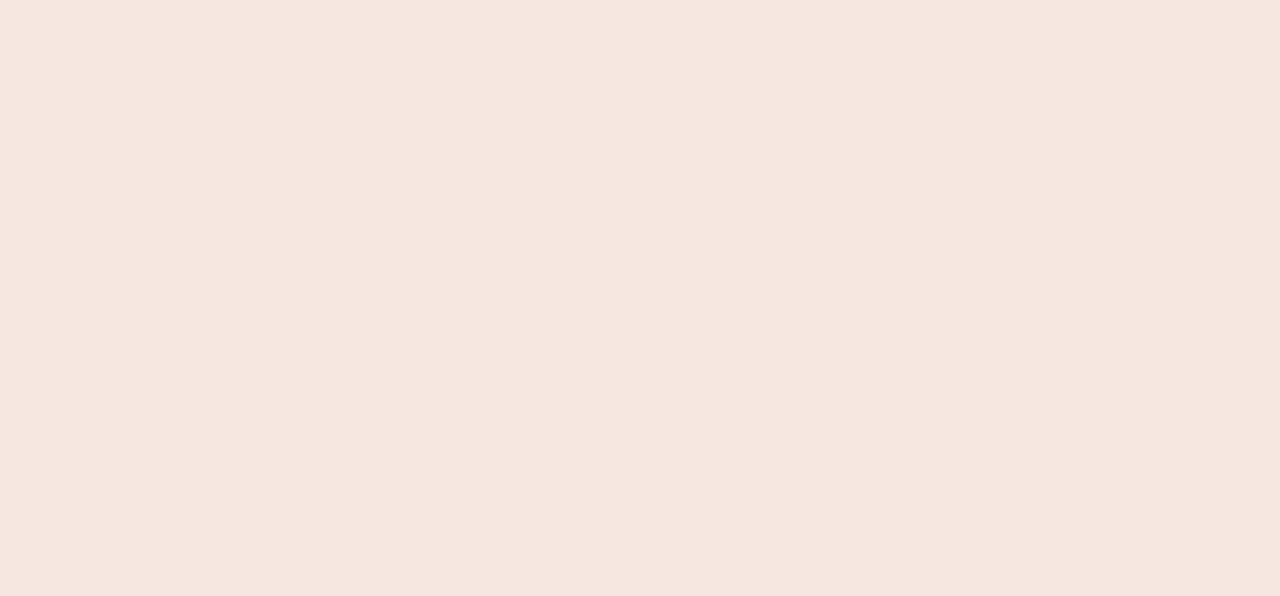
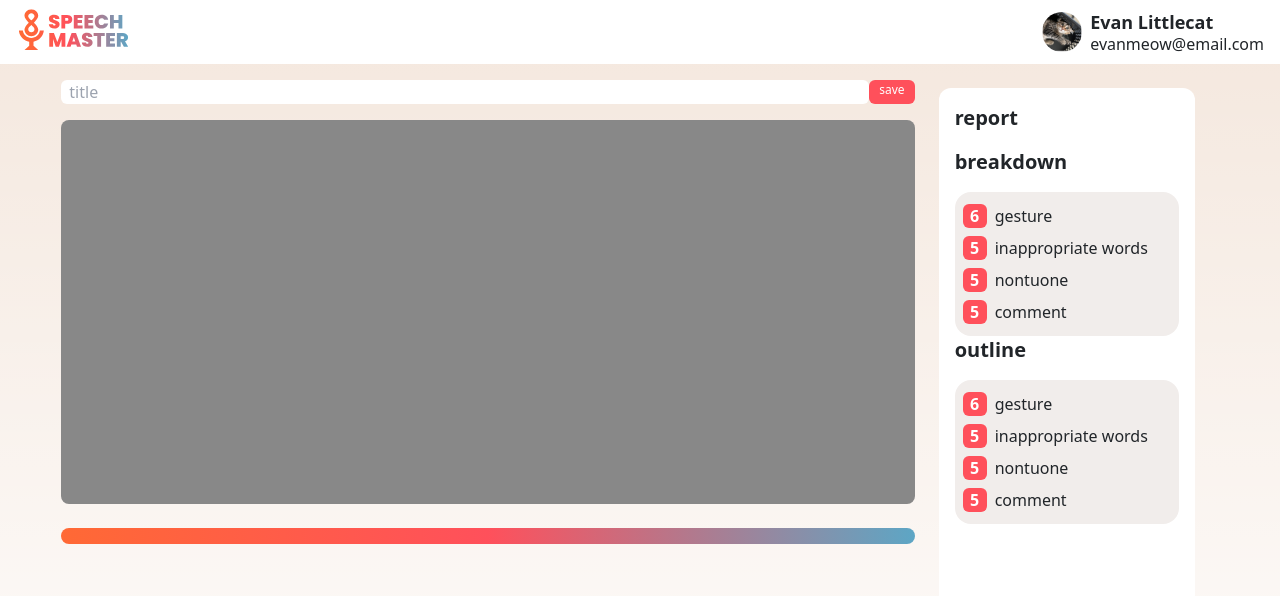
Before and after one commit to shahdivyank/speechmaster, a Next.js app: page /review in a window 1280 px wide. Shown: the top 596 px of the page. Built offline with nearby package versions, Linux system fonts and the light colour scheme.

Commit message:
frontend

```diff
--- a/src/app/audience/page.js
+++ b/src/app/audience/page.js
@@ -1,5 +1,24 @@
+import { breakdown } from "@/data/Breakdown";
 const audience = () => {
-  return <div className="text-black"></div>;
+  return (
+    <div className="w-full flex justify-center">
+      <div className="w-8/12 flex flex-col min-h-screen">
+        <div className="h-6 w-full flex my-3">
+          <textarea
+            className="px-2 resize-none rounded w-full"
+            placeholder="title"
+          />
+          <div className="px-2.5 pt-0.5 text-sm-white bg-sm-red rounded text-xs">
+            save
+          </div>
+        </div>
+        <div className="w-full h-96 rounded-lg bg-sm-grey" />
+        <div className=" h-4 rounded-full my-4 bg-gradient-to-r from-sm-orange via-sm-red to-sm-blue" />
+      </div>
+
+      <div className="w-1/5 m-4 bg-sm-white p-3 rounded"></div>
+    </div>
+  );
 };
 
 export default audience;
--- a/src/app/layout.js
+++ b/src/app/layout.js
@@ -1,5 +1,6 @@
 /* eslint-disable new-cap */
 "use client";
+import TitleBar from "@/components/TitleBar";
 import { SessionProvider } from "next-auth/react";
 import "./globals.css";
 import "bootstrap/dist/css/bootstrap.min.css";
@@ -20,7 +21,10 @@ export default function RootLayout({ children, session }) {
         refetchInterval={5 * 60}
         className="h-full"
       >
-        <body className="bg-sm-beige">{children}</body>
+        <body className="bg-sm-beige min-h-screen">
+          <TitleBar />
+          {children}
+        </body>
       </SessionProvider>
     </html>
   );
--- a/src/app/live/page.js
+++ b/src/app/live/page.js
@@ -1,5 +1,24 @@
+import { breakdown } from "@/data/Breakdown";
 const live = () => {
-  return <div className="text-black"></div>;
+  return (
+    <div className="w-full flex justify-center">
+      <div className="w-8/12 flex flex-col min-h-screen">
+        <div className="h-6 w-full flex my-3">
+          <textarea
+            className="px-2 resize-none rounded w-full"
+            placeholder="title"
+          />
+          <div className="px-2.5 pt-0.5 text-sm-white bg-sm-red rounded text-xs">
+            save
+          </div>
+        </div>
+        <div className="w-full h-96 rounded-lg bg-sm-grey" />
+        <div className=" h-4 rounded-full my-4 bg-gradient-to-r from-sm-orange via-sm-red to-sm-blue" />
+      </div>
+
+      <div className="w-1/5 m-4 bg-sm-white p-3 rounded-xl"></div>
+    </div>
+  );
 };
 
 export default live;
--- a/src/app/page.js
+++ b/src/app/page.js
@@ -1,19 +1,19 @@
-import TitleBar from "@/components/TitleBar";
+import ToolBar from "@/components/ToolBar";
 import Recording from "@/components/Recording";
 import { recordings } from "../data/Recordings";
 import NavBar from "@/components/NavBar";
-import cat from "../../public/cat.png";
+import { user } from "@/data/User";
 const home = () => {
   return (
     <div className="w-full min-h-screen flex">
       <NavBar
-        image={cat}
-        name="Evan Littlecat"
-        email="evanmeow@email.com"
-        categories={["Workshop", "Class Presentation", "Others"]}
+        image={user.image}
+        name={user.name}
+        email={user.email}
+        categories={user.categories}
       />
       <div className="p-3 w-3/4 bg-sm-beige">
-        <TitleBar />
+        <ToolBar />
         {recordings.map((recording, index) => (
           <Recording
             key={index}
--- a/src/app/review/page.js
+++ b/src/app/review/page.js
@@ -1,5 +1,51 @@
+import { breakdown } from "@/data/Breakdown";
 const review = () => {
-  return <div className="text-black"></div>;
+  return (
+    <div className="w-full flex justify-center">
+      <div className="w-8/12 flex flex-col min-h-screen">
+        <div className="h-6 w-full flex my-3">
+          <textarea
+            className="px-2 resize-none rounded w-full"
+            placeholder="title"
+          />
+          <div className="px-2.5 pt-0.5 text-sm-white bg-sm-red rounded text-xs">
+            save
+          </div>
+        </div>
+        <div className="w-full h-96 rounded-lg bg-sm-grey" />
+        <div className=" h-4 rounded-full my-4 bg-gradient-to-r from-sm-orange via-sm-red to-sm-blue" />
+      </div>
+
+      <div className="w-1/5 m-4 bg-sm-white p-3 rounded-xl">
+        <p className="font-bold text-xl">report</p>
+
+        <p className="font-bold text-xl">breakdown</p>
+        <div className=" p-2 rounded-2xl bg-sm-lightbeige">
+          {breakdown.map((item, index) => (
+            <div key={index} className="flex items-center">
+              <div className="mr-2 text-sm-white font-bold my-1 aspect-square bg-sm-red w-6 text-center rounded">
+                {" "}
+                {item.count}
+              </div>
+              {item.behavior}
+            </div>
+          ))}
+        </div>
+        <p className="font-bold text-xl">outline</p>
+        <div className=" p-2 rounded-2xl bg-sm-lightbeige">
+          {breakdown.map((item, index) => (
+            <div key={index} className="flex items-center">
+              <div className="mr-2 text-sm-white font-bold my-1 aspect-square bg-sm-red w-6 text-center rounded">
+                {" "}
+                {item.count}
+              </div>
+              {item.behavior}
+            </div>
+          ))}
+        </div>
+      </div>
+    </div>
+  );
 };
 
 export default review;
--- a/src/components/NavBar.jsx
+++ b/src/components/NavBar.jsx
@@ -23,7 +23,7 @@ const NavBar = ({ name, email, categories, image }) => {
           </div>
         </div>
         <textarea
-          className=" px-3 pt-1 h-7 w-full bg-sm-lightgrey text-sm-grey rounded text-xs"
+          className=" resize-none px-3 pt-1 h-7 w-full bg-sm-lightgrey text-sm-grey rounded text-xs"
           placeholder="search"
         />
         <div className="my-3 flex items-center">
@@ -35,7 +35,10 @@ const NavBar = ({ name, email, categories, image }) => {
         </div>
 
         {categories.map((category, index) => (
-          <div className="hover:bg-gray-100 rounded-sm active:bg-gray-100 transition-transform flex items-center px-3 py-1 cursor-pointer">
+          <div
+            key={index}
+            className="hover:bg-gray-100 rounded-sm active:bg-gray-100 transition-transform flex items-center px-3 py-1 cursor-pointer"
+          >
             <div
               className={`mx-2 rounded-full w-2.5 h-2.5 ${
                 index % 3 === 0
--- a/src/components/Recording.jsx
+++ b/src/components/Recording.jsx
@@ -13,6 +13,7 @@ const Recording = ({
 }) => {
   return (
     <div className={`w-full flex font-poppins p-3 ${format}`}>
+      <input className="mr-4" type="checkbox" />
       <Image
         src={image}
         alt="profile photo"
--- a/src/components/TitleBar.jsx
+++ b/src/components/TitleBar.jsx
@@ -1,31 +1,35 @@
 "use client";
 import React from "react";
+import Image from "next/image";
+import logo from "../../public/logo.svg";
+import { user } from "@/data/User";
 import Link from "next/link";
+const NavBar = () => {
+  return (
+    <div className="bg-sm-white justify-between flex px-3 py-2">
+      <Link
+        href="/"
+        className="scale-95 hover:opacity-80 active:opacity-60 transition-transform"
+      >
+        <Image src={logo} />
+      </Link>
+      <div className="flex items-center">
+        <div>
+          <Image
+            width="40"
+            className=" aspect-square rounded-full mr-2"
+            src={user.image}
+            alt="profile photo"
+          />
+        </div>
 
-import {
-  BsCheckSquare,
-  BsSortAlphaDown,
-  BsSortNumericDownAlt,
-} from "react-icons/bs";
-
-const format = "mx-1 active:opacity-70 hover:text-sm-orange cursor-pointer";
-const TitleBar = () => {
-  return (
-    <div className="flex justify-between text-black font-poppins items-end pb-3 ease-in-out transition-transform">
-      <p className="font-bold text-xl m-0 p-0">All Speeches</p>
-      <div className="text-xl flex items-center">
-        <BsCheckSquare className={`${format}`} />
-        <BsSortAlphaDown className={`${format} text-xl`} />
-        <BsSortNumericDownAlt className={`${format} text-xl`} />
-        <Link
-          href="/live"
-          className=" hover:scale-110 active:opacity-70 ml-2 no-underline text-white bg-sm-blue ease-in-out transition-transform text-lg font-semibold rounded-full h-fit px-3.5 pb-0.5 text-center"
-        >
-          + new
-        </Link>
+        <div>
+          <p className="m-0 text-lg font-extrabold">{user.name}</p>
+          <p className="-mt-1 mb-0">{user.email}</p>
+        </div>
       </div>
     </div>
   );
 };
 
-export default TitleBar;
+export default NavBar;
--- /dev/null
+++ b/src/components/ToolBar.jsx
@@ -0,0 +1,35 @@
+"use client";
+import React from "react";
+import Link from "next/link";
+
+import {
+  BsCheckSquare,
+  BsSortAlphaDown,
+  BsSortNumericDownAlt,
+  BsDownload,
+  BsTrash3,
+} from "react-icons/bs";
+
+const format = "mx-1 active:opacity-70 hover:text-sm-orange cursor-pointer";
+const ToolBar = () => {
+  return (
+    <div className="flex justify-between text-black font-poppins items-end pb-3 ease-in-out transition-transform">
+      <p className="font-bold text-xl m-0 p-0">All Speeches</p>
+      <div className="text-xl flex items-center">
+        <BsTrash3 className={`${format}`} />
+        <BsDownload className={`${format}`} />
+        <BsCheckSquare className={`${format}`} />
+        <BsSortAlphaDown className={`${format} text-xl`} />
+        <BsSortNumericDownAlt className={`${format} text-xl`} />
+        <Link
+          href="/live"
+          className=" hover:scale-110 active:opacity-70 ml-2 no-underline text-white bg-sm-blue ease-in-out transition-transform text-lg font-semibold rounded-full h-fit px-3.5 pb-0.5 text-center"
+        >
+          + new
+        </Link>
+      </div>
+    </div>
+  );
+};
+
+export default ToolBar;
--- /dev/null
+++ b/src/data/Breakdown.js
@@ -0,0 +1,15 @@
+export const breakdown = [
+  { behavior: "gesture", count: "6" },
+  {
+    behavior: "inappropriate words",
+    count: "5",
+  },
+  {
+    behavior: "nontuone",
+    count: "5",
+  },
+  {
+    behavior: "comment",
+    count: "5",
+  },
+];
--- /dev/null
+++ b/src/data/User.js
@@ -0,0 +1,8 @@
+import cat from "../../public/cat.png";
+
+export const user = {
+  image: cat,
+  name: "Evan Littlecat",
+  email: "evanmeow@email.com",
+  categories: ["Workshop", "Class Presentation", "Others"],
+};
--- a/tailwind.config.js
+++ b/tailwind.config.js
@@ -17,6 +17,7 @@ module.exports = {
           beige: "#F4E7DD",
           white: "#FFFFFF",
           black: "#000000",
+          lightbeige: "#F1EDEB",
         },
       },
       fontFamily: {
```
Also changed, not shown: 1 other file (tests, documents, lock files or other folders).
